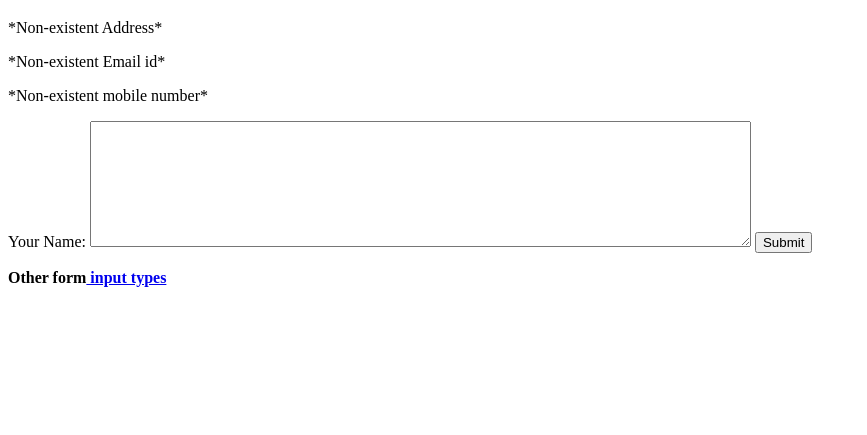
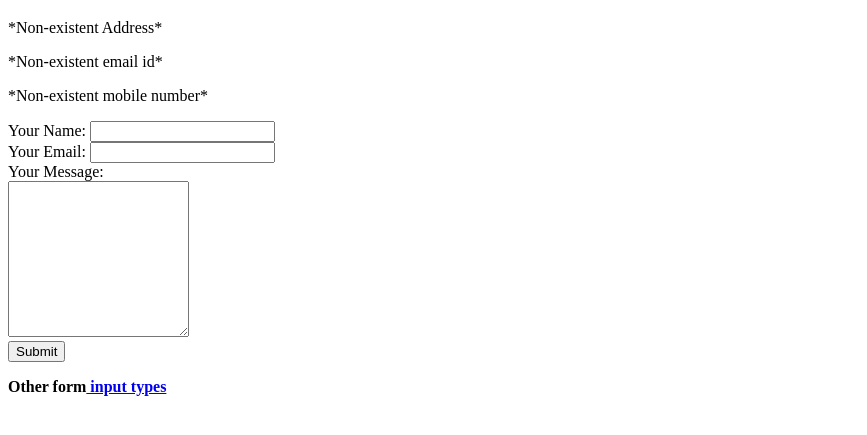
Before and after one commit to ManirathWolfie/htmltrial1, a plain HTML site: page contact.html in a window 1280 px wide. Shown: the part 61-496 px from the top of the page, without its empty margins (0-867 px from the left). Drawn offline with Linux system fonts and the light colour scheme.

Commit message:
Update contact.html

```diff
--- a/contact.html
+++ b/contact.html
@@ -10,12 +10,12 @@
 
   <h1>Contact Details</h1>
   <p>*Non-existent Address*</p>
-  <p>*Non-existent Email id*</p>
+  <p>*Non-existent email id*</p>
   <p>*Non-existent mobile number*</p>
 
   <form action="mailto:manirathinam2000@gmail.com" method="post" enctype="text/plain">
     <label>Your Name:</label>
-    <!-- <input type="text" name="yourName" value="">
+    <input type="text" name="yourName" value="">
     <br>
     <label>Your Email:</label>
     <input type="email" name="yourEmail" value="" required>
@@ -23,8 +23,7 @@
     <label>Your Message:</label>
     <br>
     <textarea name="yourMessage" rows="10" cols="20"></textarea>
-    <br> -->
-    <textarea name="name" rows="8" cols="80"></textarea>
+    <br>
     <input type="submit" name="" value="Submit">
     <br>
     <p> <b>Other form<a href="input.html"> input types</a></b></p>
```
